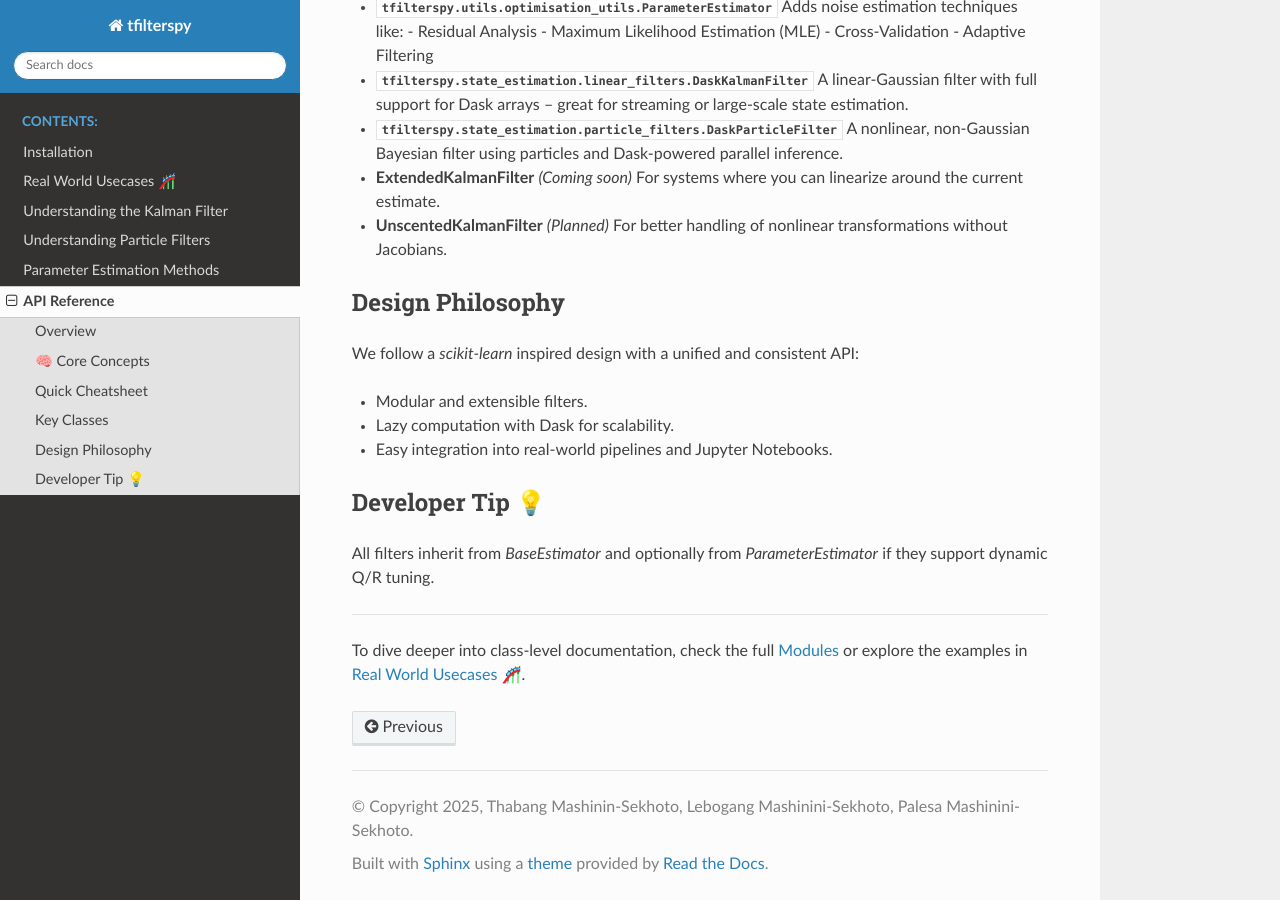
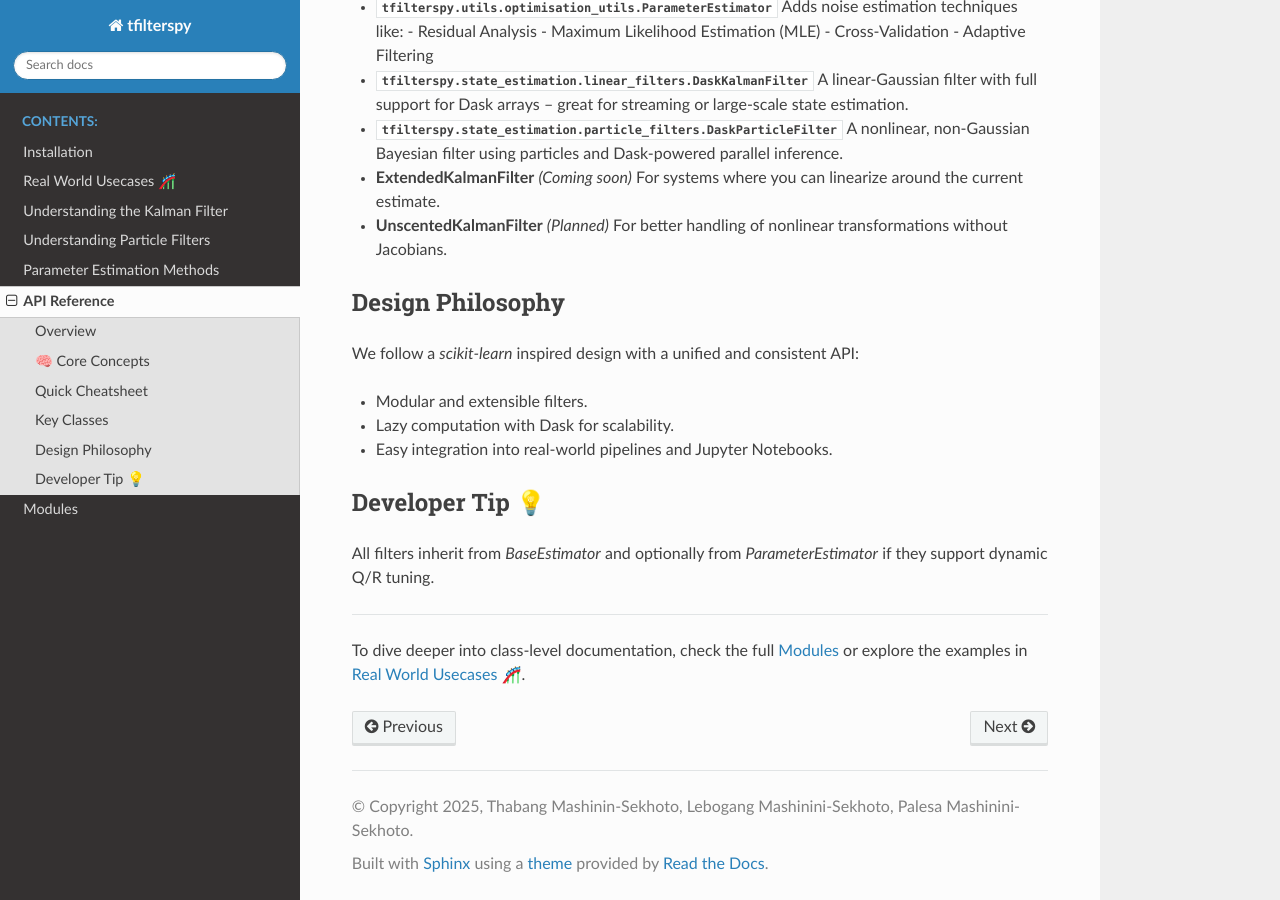
Before and after one commit to MaSHt01/tfiltersPy, a Sphinx documentation site: the page built from docs/source/api_cheatsheet.rst, in a window 1280 px wide and 900 px high, scrolled down 802 px. Built offline with Sphinx 7.4.7 and the Read the Docs theme 3.1.0, drawn with Linux system fonts in a browser that asks for light colours; pages that are not in the unit, such as notebooks, are missing from menus.

Commit message:
adding module docs final

```diff
--- a/docs/source/index.rst
+++ b/docs/source/index.rst
@@ -60,5 +60,4 @@ Features
    examples
    literature
    api_cheatsheet
-   maintainers
-   contributing
+   modules
```
